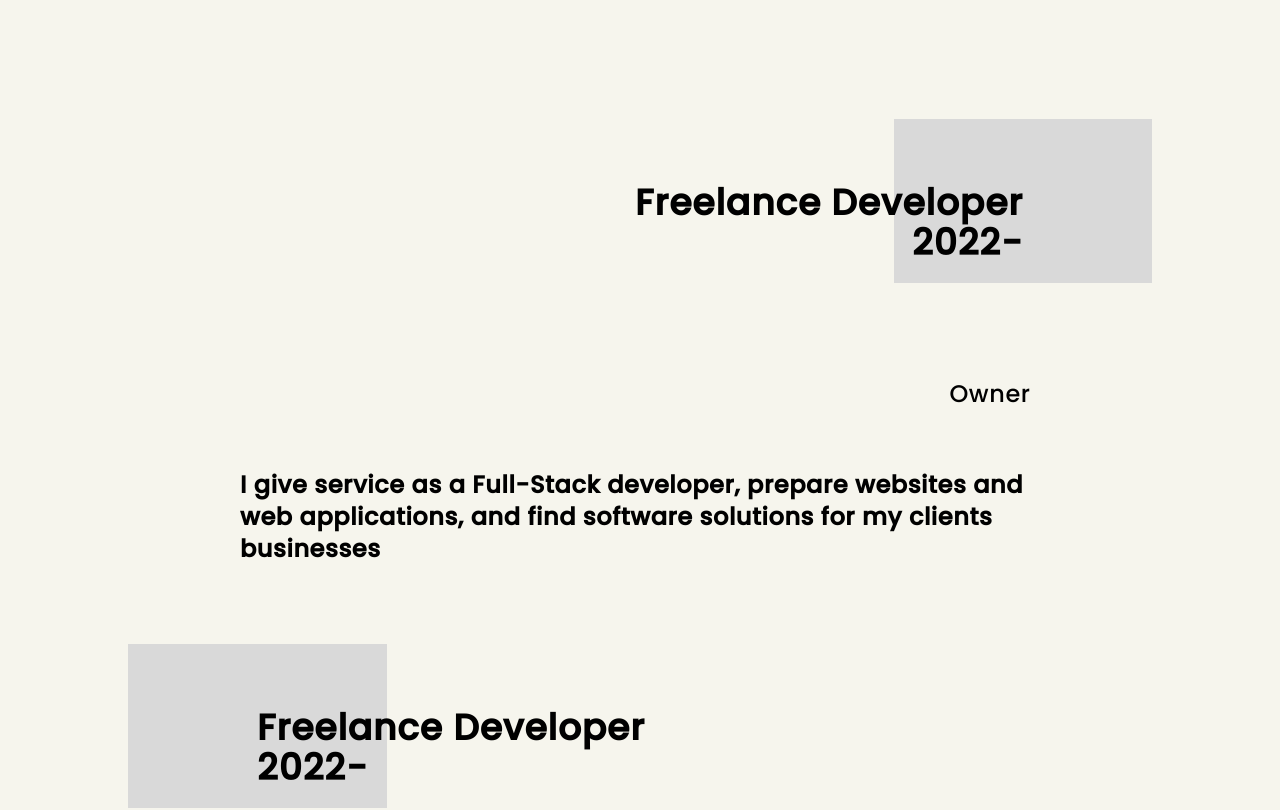
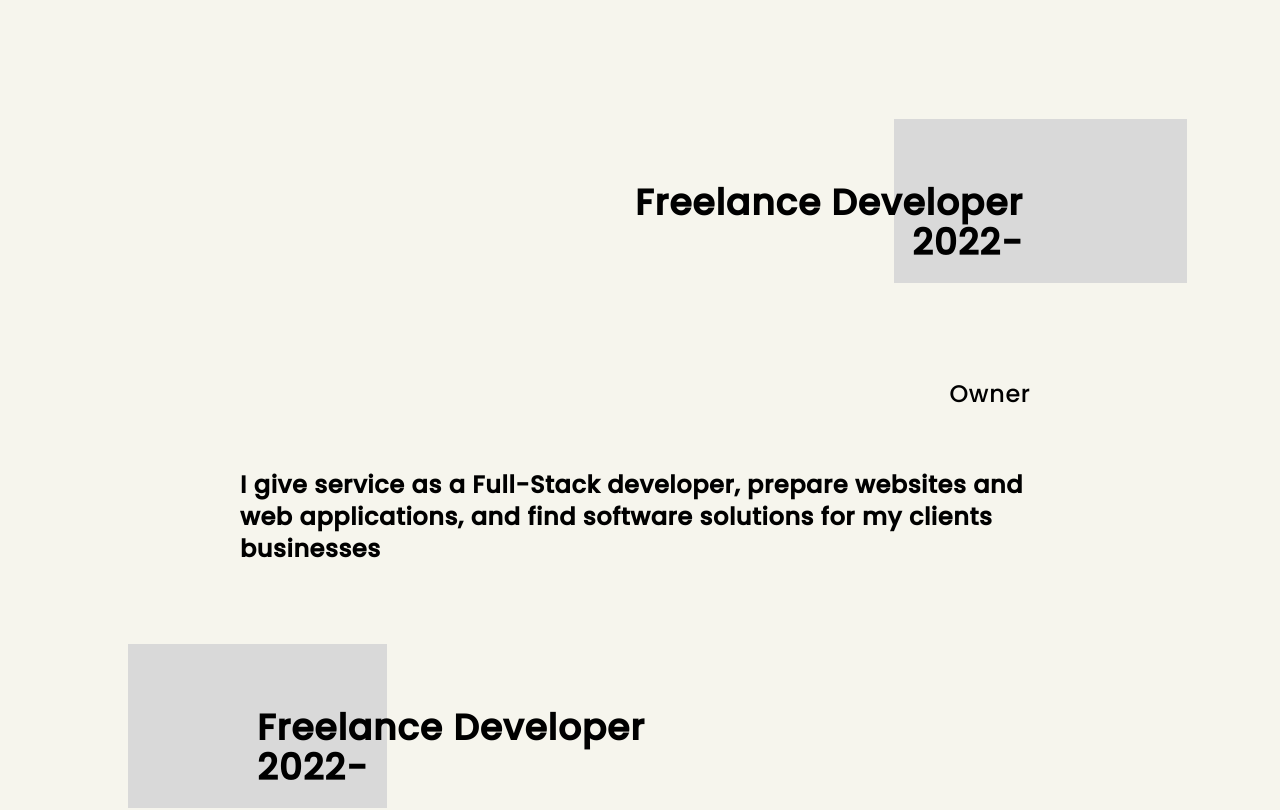
Before and after one commit to jbertan/Portfolio, a Next.js app: page / in a window 1280 px wide. Shown: the part 543-1353 px from the top of the page. Built offline with nearby package versions, Linux system fonts and the light colour scheme.

Commit message:
Missing Comp

```diff
--- a/app/layout.tsx
+++ b/app/layout.tsx
@@ -13,7 +13,9 @@ export default function RootLayout({
 }) {
   return (
     <html lang="en" className={poppins.className}>
-      <head></head>
+      <head>
+        <meta name="viewport" content="width=device-width, initial-scale=1.0" />
+      </head>
       <body>
         {/*  <LayoutComponent /> */}
         <section>{children}</section>
--- a/components/aboutMe.tsx
+++ b/components/aboutMe.tsx
@@ -1,6 +1,6 @@
 const AboutMe: React.FC = () => {
   return (
-    <div className="flex flex-col items-center xl:w-[1440px] lg:w-[1024px] md:w-[768px] mt-20 h-fit overflow-hidden">
+    <div className="flex flex-col items-center xl:w-[1440px] lg:w-[1024px] md:w-[768px] ml-5 mr-5 mt-20 h-fit overflow-hidden">
       <h1 className="font-serif text-3xl text-pblack  h-[52px] relative top-[0px]">
         About Me
       </h1>
--- a/components/experience.tsx
+++ b/components/experience.tsx
@@ -5,7 +5,7 @@ interface text {
 }
 const Experience: React.FC<text> = (props) => {
   return (
-    <div className="w-full xl:max-w-[1440px] lg:max-w-[1024px] md:max-w-[768px] flex flex-col items-center overflow-hidden h-fit mt-20">
+    <div className="w-full  flex flex-col items-center overflow-hidden h-fit mt-20">
       <div className="top-0 md:bg-secondary w-[293px] h-[164px] md:left-[300px] lg:left-[400px] xl:left-[580px] bg-primary relative"></div>
       <h2 className="text-pblack font-bold tracking-wide text-center md:text-right top-[-100px] h-[95px] md:left-[50px] lg:left-[150px] xl:left-[250px] text-4xl max-w-[466px] font-serif relative">
         {props.title}
```
